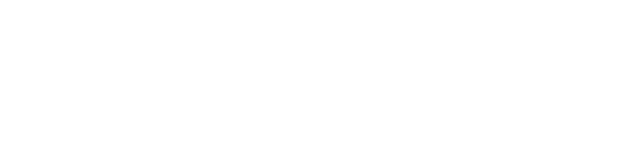
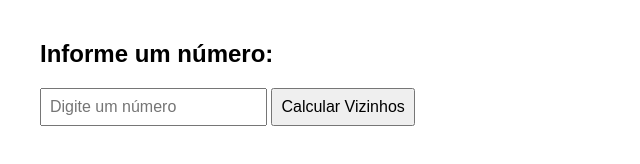
Before and after one commit to Chokiwars/AulasDeJavaScript-Ford-ENTER, a plain HTML site: page NumerosVizinhos/index.html in a window 1280 px wide. Shown: the whole page, without its empty margins (0-640 px from the left). Drawn offline with Linux system fonts and the light colour scheme.

Commit message:
Adicionando código à NumerosVizinhos

```diff
--- a/NumerosVizinhos/index.html
+++ b/NumerosVizinhos/index.html
@@ -1,12 +1,32 @@
 <!DOCTYPE html>
 <html lang="pt-BR">
 <head>
-    <meta charset="UTF-8">
-    <meta name="viewport" content="width=device-width, initial-scale=1.0">
-    <title>Números Vizinhos</title>
+  <meta charset="UTF-8">
+  <title>Números Vizinhos</title>
+  <style>
+    body {
+      font-family: Arial, sans-serif;
+      margin: 40px;
+    }
+    input, button {
+      padding: 8px;
+      font-size: 16px;
+    }
+    #resultado {
+      margin-top: 20px;
+      font-weight: bold;
+    }
+  </style>
 </head>
 <body>
 
-    <script src="script.js"></script>
+  <h2>Informe um número:</h2>
+  <input type="number" id="numero" placeholder="Digite um número">
+  <button onclick="mostrarVizinhos()">Calcular Vizinhos</button>
+
+  <div id="resultado"></div>
+
+  <script src="script.js"></script>
+
 </body>
 </html>
--- a/NumerosVizinhos/script.js
+++ b/NumerosVizinhos/script.js
@@ -0,0 +1,15 @@
+    function mostrarVizinhos() {
+      const input = document.getElementById('numero');
+      const numero = parseInt(input.value);
+
+      if (isNaN(numero)) {
+        document.getElementById('resultado').textContent = 'Por favor, insira um número válido.';
+        return;
+      }
+
+      const anterior = numero - 1;
+      const posterior = numero + 1;
+
+      document.getElementById('resultado').textContent =
+        `Número digitado: ${numero} | Anterior: ${anterior} | Posterior: ${posterior}`;
+    }
```
Also changed, not shown: 1 other file.
